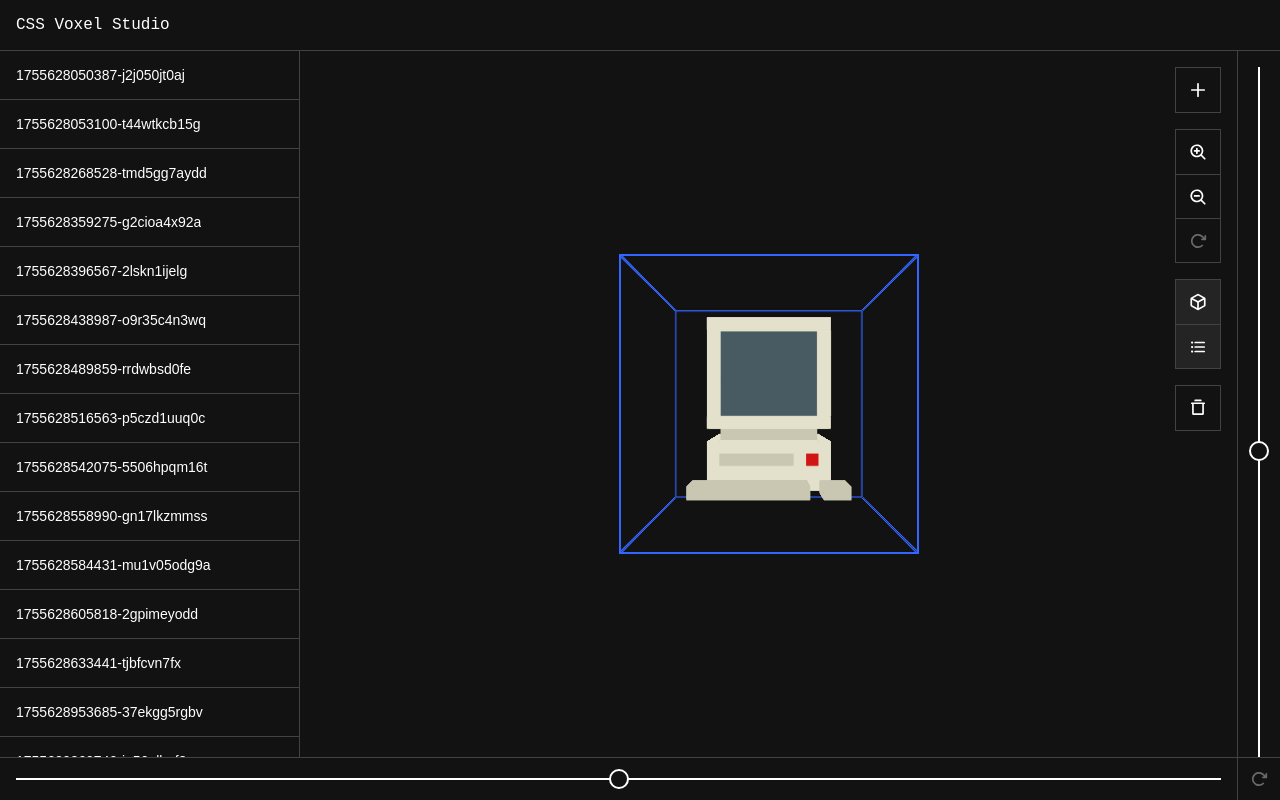
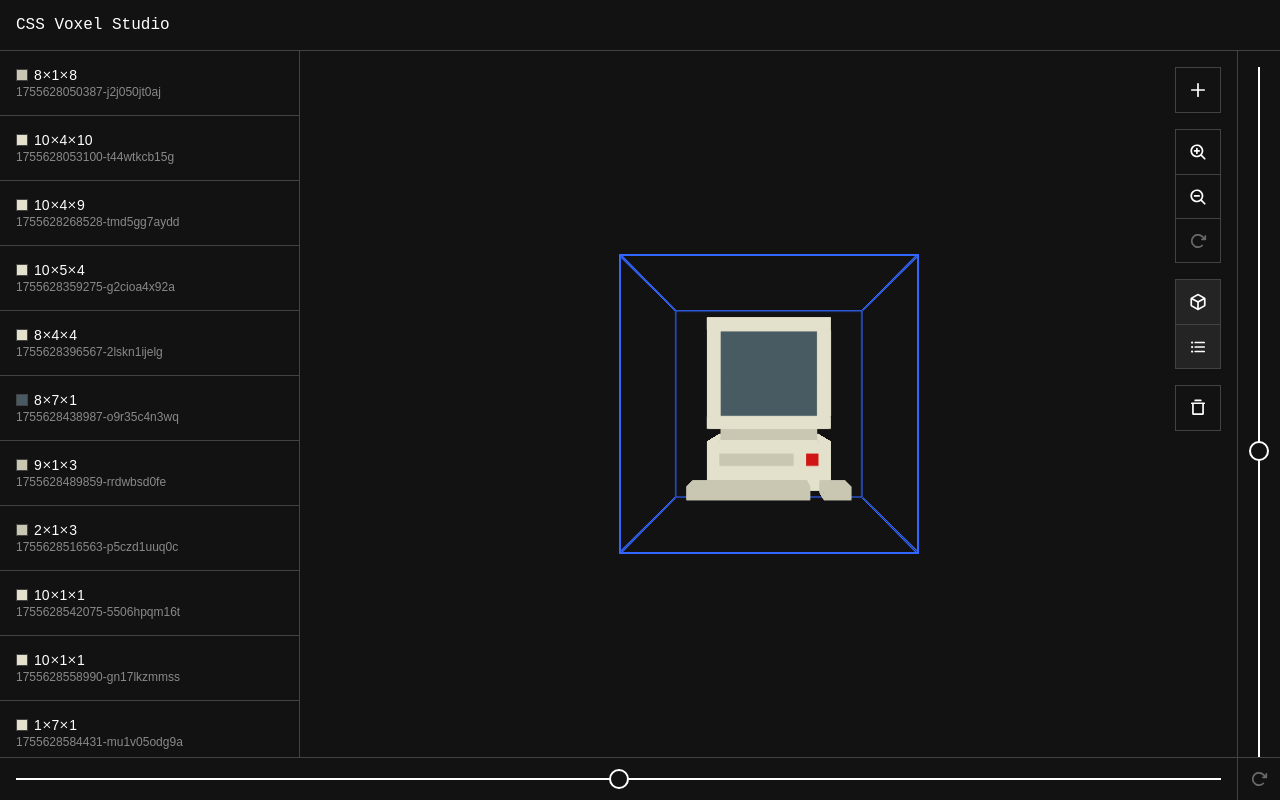
Before and after one commit to alexerlandsson/3d-model-maker, a Next.js app: page / in a window 1280 px wide. Both pictures are taken after a click on the button "Toggle list of cuboids". Built offline with nearby package versions, Linux system fonts and the light colour scheme.

Commit message:
Update information in CuboidList

```diff
--- a/src/containers/CuboidList/CuboidList.module.scss
+++ b/src/containers/CuboidList/CuboidList.module.scss
@@ -18,8 +18,8 @@
   --_button-bg: transparent;
 
   display: flex;
-  align-items: center;
-  justify-content: flex-start;
+  flex-direction: column;
+  gap: size(2);
   width: 100%;
   padding: size(16);
   border: none;
@@ -42,10 +42,36 @@
   --_button-bg: var(--color-bg-active);
 }
 
+.buttonMeta {
+  display: flex;
+  align-items: center;
+  gap: size(6);
+}
+
+.buttonDimension {
+  display: flex;
+  align-items: center;
+
+  :global(.icon) {
+    flex-shrink: 0;
+    font-size: 0.7em;
+  }
+}
+
 .buttonLabel {
+  display: block;
   white-space: nowrap;
   overflow: hidden;
   text-overflow: ellipsis;
+  opacity: 0.5;
+  font-size: var(--font-size-xsmall);
+}
+
+.buttonColor {
+  width: size(12);
+  height: size(12);
+  border: 1px solid var(--color-border);
+  background-color: var(--_color, transparent);
 }
 
 .empty {
--- a/src/containers/CuboidList/index.tsx
+++ b/src/containers/CuboidList/index.tsx
@@ -5,6 +5,7 @@ import { Panel } from "@/components/Panel";
 import { useModel } from "@/providers/ModelProvider";
 import styles from "./CuboidList.module.scss";
 import clsx from "clsx";
+import { X } from "@phosphor-icons/react";
 
 export const CuboidList: React.FC = () => {
   const { cuboids, setActiveCuboidId, activeCuboidId } = useModel();
@@ -25,7 +26,21 @@ export const CuboidList: React.FC = () => {
                   [styles.buttonActive]: cuboid.id === activeCuboidId,
                 })}
               >
-                <span className={styles.buttonLabel}>{cuboid.id}</span>
+                <span className={styles.buttonMeta}>
+                  <span
+                    className={styles.buttonColor}
+                    style={{ "--_color": cuboid.color } as React.CSSProperties}
+                    aria-label={`Color: ${cuboid.color}`}
+                  />
+                  <span className={styles.buttonDimension} aria-label={`Dimensions: ${cuboid.width}x${cuboid.height}x${cuboid.depth}`}>
+                    {cuboid.width}
+                    <X weight="bold" className="icon" aria-hidden="true" />
+                    {cuboid.height}
+                    <X weight="bold" className="icon" aria-hidden="true" />
+                    {cuboid.depth}
+                  </span>
+                </span>
+                <span className={styles.buttonLabel} aria-label={`ID: ${cuboid.id}`}>{cuboid.id}</span>
               </button>
             </li>
           ))}
```
